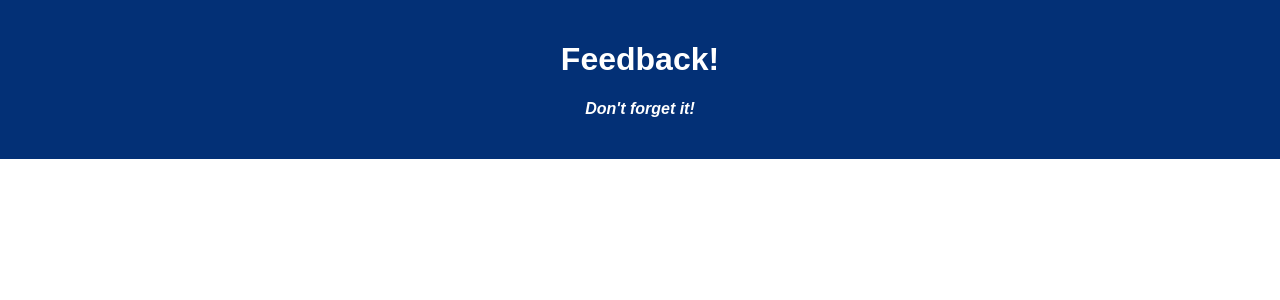
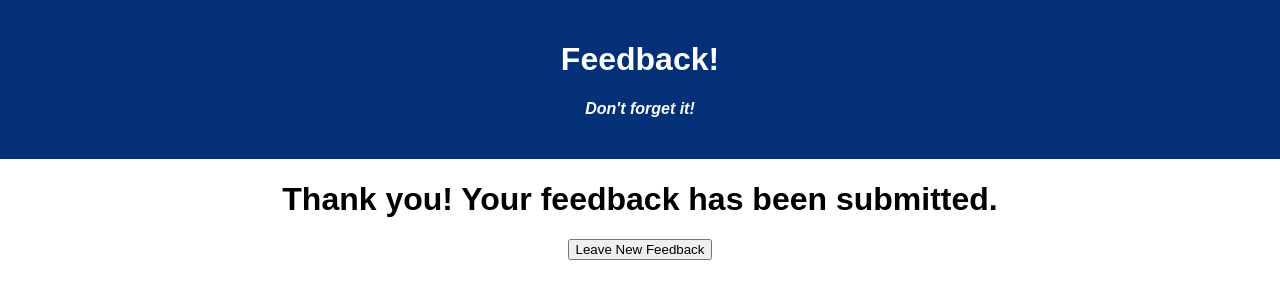
Before and after one commit to ttram7/weekend-redux-feedback-loop, a React (Create React App) app: page /#/step/success in a window 1280 px wide. Shown: the top 300 px of the page. Built offline with nearby package versions, Linux system fonts and the light colour scheme.

Commit message:
created SuccessPage component and added route to app.jsx, clicking button on SuccessPage will redirect user to question 1 page

```diff
--- a/src/components/App/App.jsx
+++ b/src/components/App/App.jsx
@@ -7,6 +7,7 @@ import StepTwo from '../StepTwo/StepTwo';
 import StepThree from '../StepThree/StepThree';
 import StepFour from '../StepFour/StepFour';
 import ReviewPage from '../ReviewPage/ReviewPage';
+import SuccessPage from '../SuccessPage/SuccessPage';
 
 function App() {
 
@@ -32,6 +33,9 @@ function App() {
         <Route path="/step/review">
           <ReviewPage />
         </Route>
+        <Route path="/step/success">
+          <SuccessPage />
+        </Route>
       </Router>
     </div>
   );
--- a/src/components/ReviewPage/ReviewPage.jsx
+++ b/src/components/ReviewPage/ReviewPage.jsx
@@ -8,6 +8,8 @@ function ReviewPage() {
     const supportScore = useSelector(store => store.supportScore);
     const comments = useSelector(store => store.comments);
 
+    const history = useHistory();
+
     const handleSubmit = (event) => {
         // handle post request and history.push(/newpage)
         const newFeedback = {feelingScore, understandScore, supportScore, comments}
@@ -15,9 +17,11 @@ function ReviewPage() {
         .then(response => {
             console.log('successful post', response)
         //getFeedback();
-    })
-    }
-
+        }).catch(err => {
+            console.log('error', err)
+        })
+        history.push('/step/success')
+}
     return (
         <>
             <h1>Review Your Feedback</h1>
--- a/src/components/StepOne/StepOne.jsx
+++ b/src/components/StepOne/StepOne.jsx
@@ -17,6 +17,7 @@ function StepOne() {
             alert('Please provide input.')
         }else {
             history.push('/step/two')
+            //feelingScore === '';
         }
     }
 
--- /dev/null
+++ b/src/components/SuccessPage/SuccessPage.jsx
@@ -0,0 +1,28 @@
+import { useHistory } from 'react-router-dom';
+import { useSelector, useDispatch } from 'react-redux';
+
+function SuccessPage () {
+    const history = useHistory();
+
+    const feelingScore = useSelector(store => store.feelingScore);
+    const understandScore = useSelector(store => store.understandScore);
+    const supportScore = useSelector(store => store.supportScore);
+    const comments = useSelector(store => store.comments);
+
+    const routeToHome = () => {
+        // feelingScore === '';
+        // understandScore === '';
+        // supportScore === '';
+        // comments === '';
+        history.push('/')
+    }
+
+    return (
+        <>
+            <h1>Thank you! Your feedback has been submitted.</h1>
+            <button onClick={() => routeToHome()}>Leave New Feedback</button>
+        </>
+    )
+}
+
+export default SuccessPage;
--- a/src/index.js
+++ b/src/index.js
@@ -12,6 +12,7 @@ const feelingScore = (state = '', action) => {
         return action.payload;
     }
     return state;
+    //action.payload === '';
 }
 
 const understandScore = (state = '', action) => {
```
